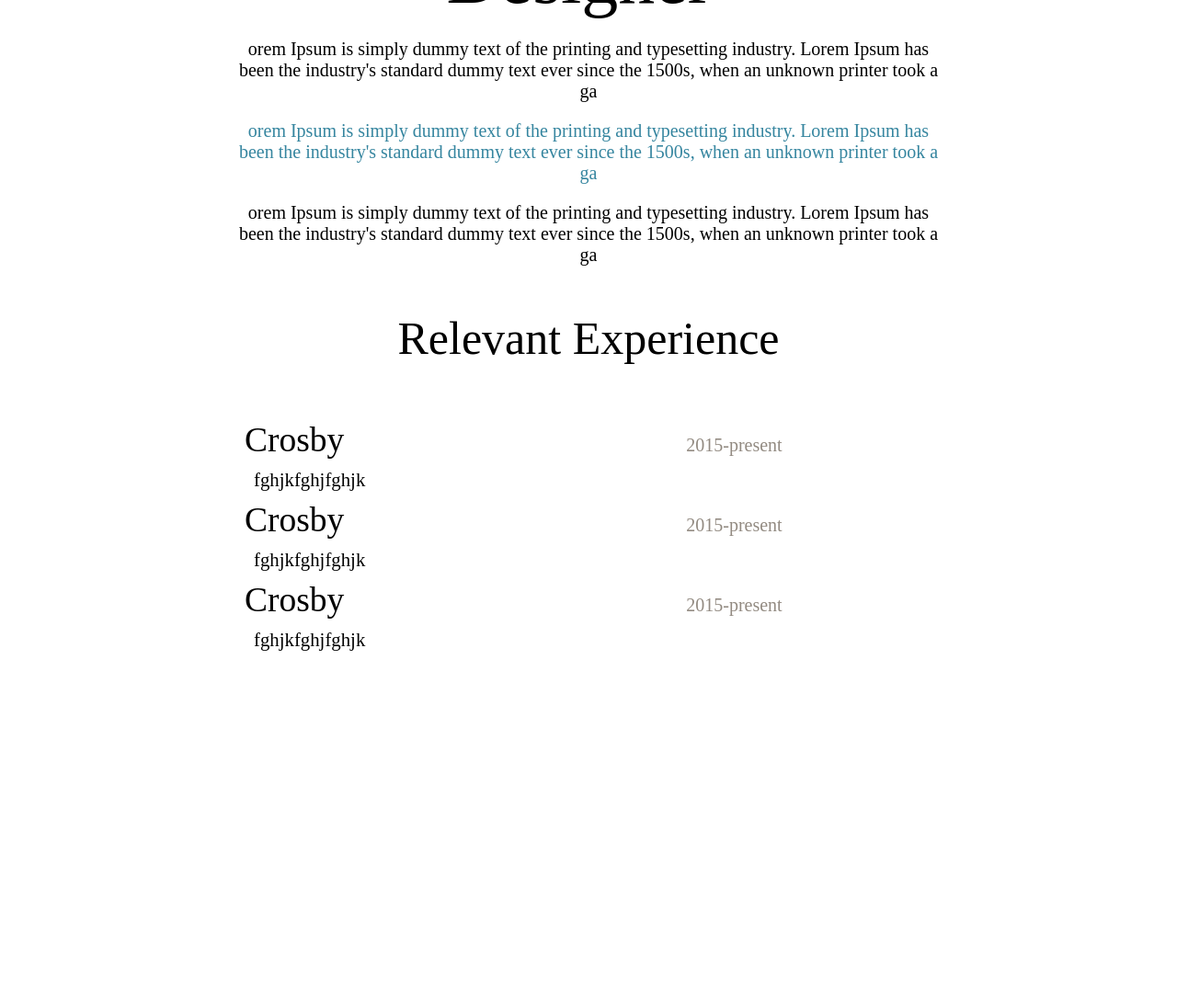
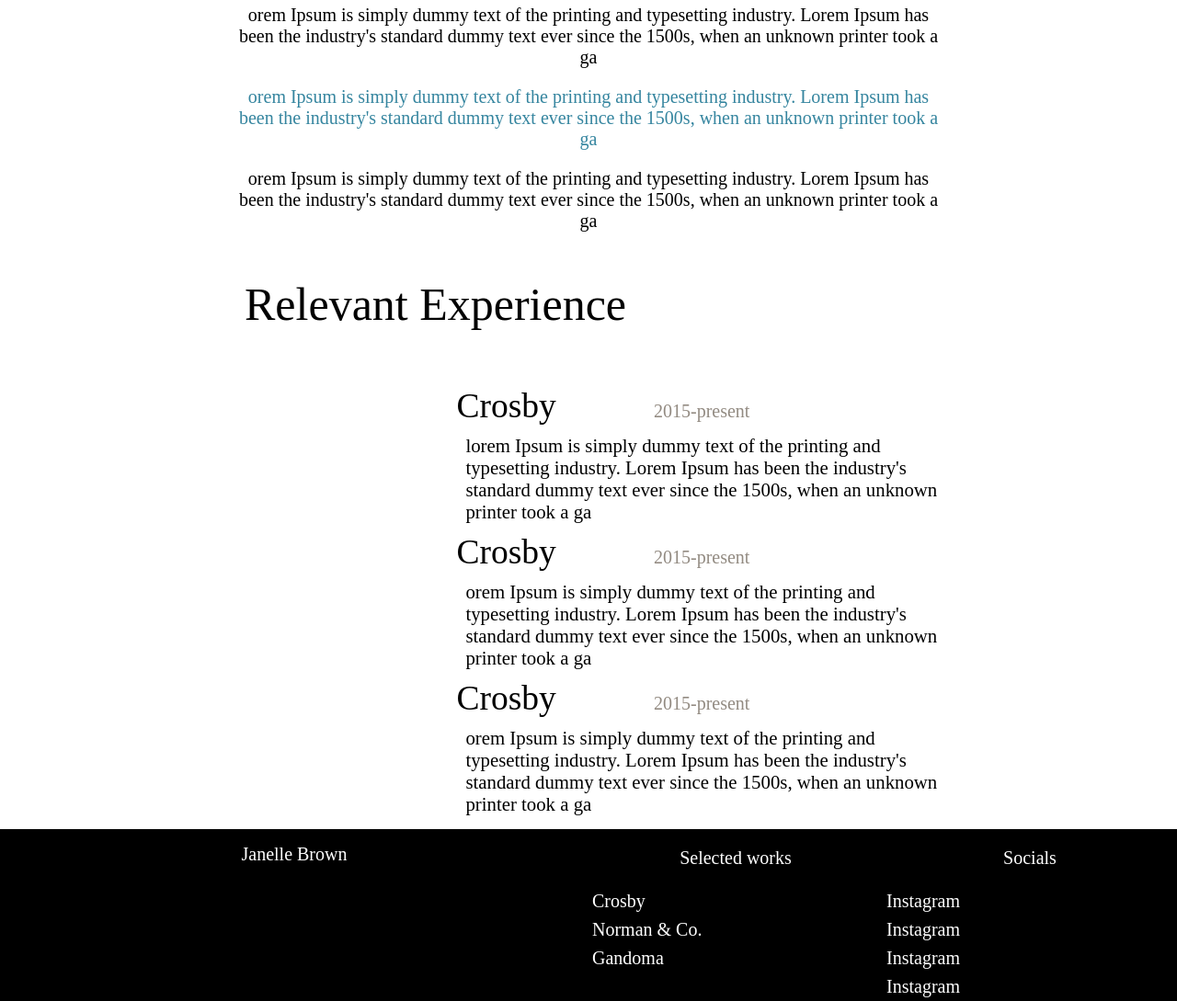
Before and after one commit to Blue-hue/Srijan24_SnapSyntax_PretestTwo, a plain HTML site: page index.html in a window 1280 px wide. Shown: the part 326-1415 px from the top of the page at 92% size. Before the commit the page ends 1162 px from the top, so only its background shows below. Drawn offline with Linux system fonts and the light colour scheme.

Commit message:
added files

```diff
--- a/index.html
+++ b/index.html
@@ -15,7 +15,7 @@
             <div class="nav-button">Let's connect   info@snapsyntax.com</div>
         </div>
     </nav>
-    <div class="page-title">Senior Experience Designer</h1>
+    <div class="page-title">SENIOR EXPERIENCE DESIGNER</h1>
     <img src="" alt="">
     <section class="self-info">
         <p class="info info-1">
@@ -36,7 +36,7 @@
             <div class="rel-date">2015-present</div>
         </div>
             <article>
-                fghjkfghjfghjk
+                lorem Ipsum is simply dummy text of the printing and typesetting industry. Lorem Ipsum has been the industry's standard dummy text ever since the 1500s, when an unknown printer took a ga
             </article>
         </div>
         <div>
@@ -46,7 +46,7 @@
             <div class="rel-date">2015-present</div>
         </div>
             <article>
-                fghjkfghjfghjk
+                orem Ipsum is simply dummy text of the printing and typesetting industry. Lorem Ipsum has been the industry's standard dummy text ever since the 1500s, when an unknown printer took a ga
             </article>
         </div>
         <div>
@@ -55,17 +55,30 @@
             <div class="rel-date">2015-present</div>
         </div>
             <article>
-                fghjkfghjfghjk
+                orem Ipsum is simply dummy text of the printing and typesetting industry. Lorem Ipsum has been the industry's standard dummy text ever since the 1500s, when an unknown printer took a ga
             </article>
         </div>
     </section>
-    <footer>
-        <div>
+    <div class="footer">
+        <div class="footer-name">Janelle Brown</div>
+        <div class="footer-works">
+            <p>Selected works</p>
+            <a class="social-link">Crosby</a>
+            <a class="social-link" href="">Norman & Co.</a>
+            <a class="social-link" href="">Gandoma</a>
+
 
         </div>
-        <div>
+        <div class="socials">
+            <p>Socials</p>
+            <a class="social-link">Instagram</a>
+            <a class="social-link" href="">Instagram</a>
+            <a class="social-link" href="">Instagram</a>
+            <a class="social-link" href="">Instagram</a>
 
         </div>
-    </footer>
+
+    </div>
+
 </body>
 </html>
--- a/style.css
+++ b/style.css
@@ -26,7 +26,7 @@ max-width: 60%;
 margin: auto;
  font-size: 5em;
  text-align: center;
- padding: 10%;
+ padding: 10;
 
  }
 
@@ -48,10 +48,17 @@ margin: auto;
     font-size: 25px;
     padding: 10px;
     text-align: left;
+    max-width: 80%;
+    margin-left: 30%
+
+}
+
+.relevant-info, article{
+    margin-left: 30%;
 }
 
 .crosby{
-    display: inline-flex;
+    display: inline;
     width: 50%;
     text-align: left;
     font-size: 1.5em;
@@ -74,3 +81,56 @@ article{
     text-align: left;
     padding-left: 20px;
 }
+
+.footer{
+    position: absolute;
+
+    display: flex;
+    flex-direction: row;
+    background-color: black;
+    width: 100%;
+    margin: 0;
+    left: 0;
+    right: 0;
+    height: auto;
+    margin-top: 15px;
+}
+
+p{
+    font-size: 20px;
+}
+
+.footer-works,.socials{
+    width: 25%;
+    max-width: 25%;
+    display: block;
+    font-size: 20px;
+    color: white;
+}
+
+.footer-name{
+    padding-top: 16px;
+    color: white;
+    font-size: 20px;
+    width: 50%;
+}
+
+.social-link{
+    display: block;
+    color: white;
+    padding: 4px;
+    text-align: left;
+}
+
+a:link{
+    text-decoration: none;
+}
+
+a:visited{
+    text-decoration: none;
+}
+
+.rel-title{
+    margin-left: 10px;
+    text-align: left;
+}
```
Also changed, not shown: works.html (+32 -6 lines).
